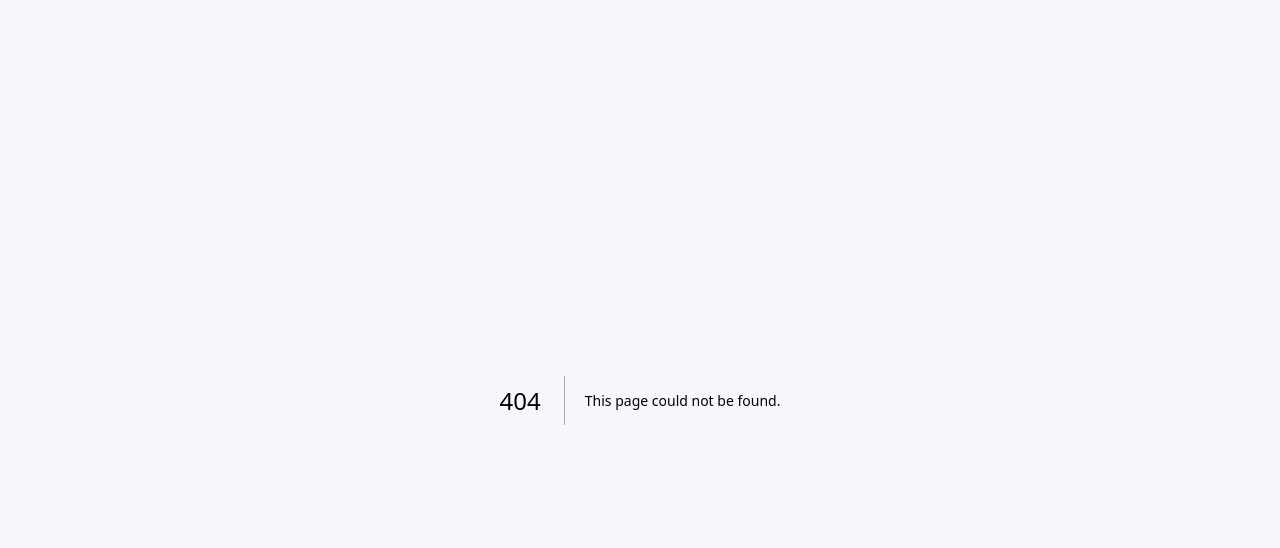
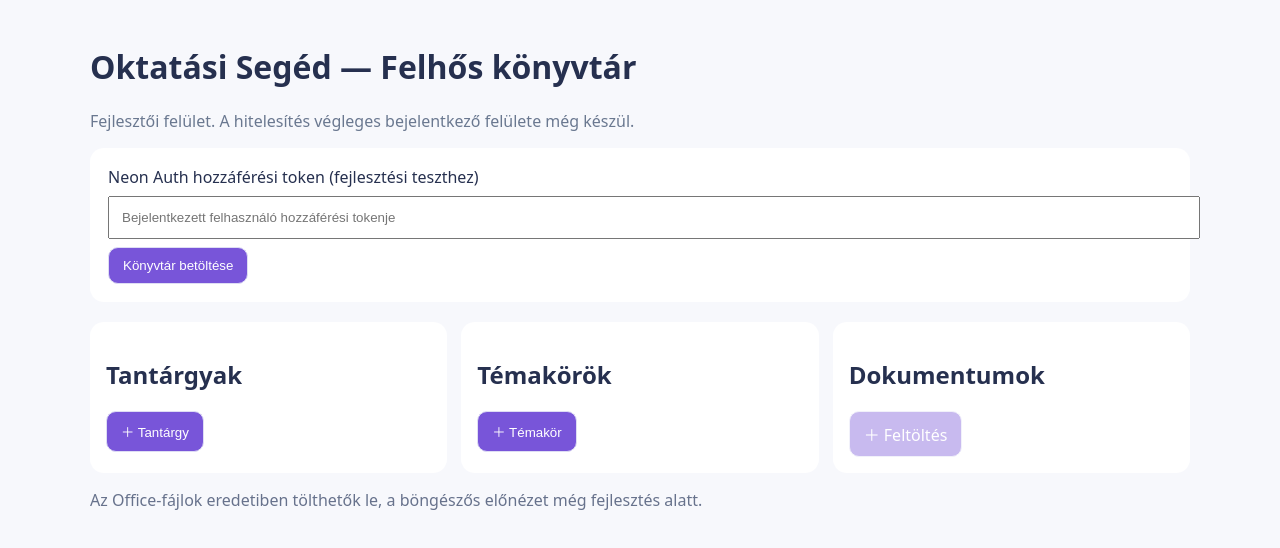
Before and after one commit to FasiSandor/oktatasi-seged, a Next.js app: page /cloud in a window 1280 px wide. Before the commit this address had no page. Shown: the top 548 px of the page. Built offline with nearby package versions, Linux system fonts and the light colour scheme.

Commit message:
feat: cloud library user interface with token-based session

```diff
--- /dev/null
+++ b/app/cloud/page.tsx
@@ -0,0 +1,29 @@
+'use client';
+import {useState} from 'react';
+type Subject={id:string;name:string};
+type Topic={id:string;name:string};
+type Doc={id:string;title:string;filename:string;mime_type:string};
+export default function Cloud(){
+ const [token,setToken]=useState(''),[subjects,setSubjects]=useState<Subject[]>([]),[topics,setTopics]=useState<Topic[]>([]),[docs,setDocs]=useState<Doc[]>([]);
+ const [subject,setSubject]=useState(''),[topic,setTopic]=useState(''),[message,setMessage]=useState(''),[busy,setBusy]=useState(false);
+ async function api(path:string,options:RequestInit={}){if(!token.trim())throw Error('Jelentkezz be előbb.');const r=await fetch('/api/cloud/'+path,{...options,headers:{'Authorization':'Bearer '+token.trim(),...(options.body?{'Content-Type':'application/json'}:{})}});const data=await r.json();if(!r.ok)throw Error(data.error||'Sikertelen kérés');return data}
+ async function run(work:()=>Promise<void>){setBusy(true);setMessage('');try{await work()}catch(e){setMessage(e instanceof Error?e.message:'Hiba')}finally{setBusy(false)}}
+ async function getSubjects(){const v=await api('subjects');setSubjects(v.subjects)}
+ async function getTopics(id:string){setSubject(id);setTopic('');setDocs([]);setTopics((await api('topics?subjectId='+encodeURIComponent(id))).topics)}
+ async function getDocs(id:string){setTopic(id);setDocs((await api('documents?topicId='+encodeURIComponent(id))).documents)}
+ async function createSubject(){const name=prompt('Tantárgy neve');if(!name)return;await api('subjects',{method:'POST',body:JSON.stringify({name})});await getSubjects()}
+ async function createTopic(){const name=prompt('Új témakör');if(!name||!subject)return;await api('topics',{method:'POST',body:JSON.stringify({name,subjectId:subject})});await getTopics(subject)}
+ async function upload(file:File){if(!topic)throw Error('Előbb válassz témakört.');const up=await api('upload',{method:'POST',body:JSON.stringify({filename:file.name,mimeType:file.type,size:file.size})});
+ const put=await fetch(up.uploadUrl,{method:'PUT',headers:{'Content-Type':file.type},body:file});if(!put.ok)throw Error('Fájlátvitel sikertelen');
+ await api('upload/complete',{method:'POST',body:JSON.stringify({documentId:up.documentId})});
+ await api('links',{method:'POST',body:JSON.stringify({topicId:topic,documentId:up.documentId,category:'reference'})});await getDocs(topic)}
+ async function open(id:string){const {url}=await api('download?id='+encodeURIComponent(id));window.open(url,'_blank','noopener,noreferrer')}
+ const btn={padding:'10px 14px',borderRadius:10,border:'1px solid #deddf4',background:'#7855d9',color:'white',cursor:'pointer'};
+ return <main style={{margin:'auto',padding:24,maxWidth:1100,color:'#26304f'}}><h1>Oktatási Segéd — Felhős könyvtár</h1><p style={{color:'#6a7890'}}>Fejlesztői felület. A hitelesítés végleges bejelentkező felülete még készül.</p>
+ <section style={{background:'white',padding:18,borderRadius:14,marginBottom:20}}><label>Neon Auth hozzáférési token (fejlesztési teszthez) <input type="password" value={token} onChange={e=>setToken(e.target.value)} placeholder="Bejelentkezett felhasználó hozzáférési tokenje" autoComplete="off" style={{display:'block',width:'100%',padding:12,margin:'8px 0'}}/></label><button style={btn} onClick={()=>run(getSubjects)} disabled={busy}>Könyvtár betöltése</button></section>
+ <div style={{display:'grid',gridTemplateColumns:'repeat(auto-fit,minmax(220px,1fr))',gap:14}}>
+ <section style={{background:'white',padding:16,borderRadius:14}}><h2>Tantárgyak</h2><button style={btn} disabled={busy} onClick={()=>run(createSubject)}>＋ Tantárgy</button>{subjects.map(s=><p key={s.id}><button onClick={()=>run(()=>getTopics(s.id))} style={{...btn,background:subject===s.id?'#7855d9':'#eef0fb',color:subject===s.id?'white':'#20253c'}}>{s.name}</button></p>)}</section>
+ <section style={{background:'white',padding:16,borderRadius:14}}><h2>Témakörök</h2><button style={btn} disabled={!subject||busy} onClick={()=>run(createTopic)}>＋ Témakör</button>{topics.map(t=><p key={t.id}><button onClick={()=>run(()=>getDocs(t.id))} style={{...btn,background:topic===t.id?'#7855d9':'#eef0fb',color:topic===t.id?'white':'#20253c'}}>{t.name}</button></p>)}</section>
+ <section style={{background:'white',padding:16,borderRadius:14}}><h2>Dokumentumok</h2><label style={{...btn,display:'inline-block',opacity:topic?1:.4}}>＋ Feltöltés<input type="file" accept=".pdf,.png,.jpg,.jpeg,.webp,.docx,.xlsx,.pptx" disabled={!topic||busy} style={{display:'none'}} onChange={e=>{const f=e.target.files?.[0];if(f)run(()=>upload(f));e.target.value=''}}/></label>{docs.map(d=><p key={d.id}><button style={{...btn,background:'#edf5ff',color:'#21436a'}} onClick={()=>run(()=>open(d.id))}>📄 {d.title}</button></p>)}</section>
+ </div><p role="status" style={{color:'#a32f47'}}>{message}</p><p style={{color:'#67728c'}}>Az Office-fájlok eredetiben tölthetők le, a böngészős előnézet még fejlesztés alatt.</p></main>
+}
```
